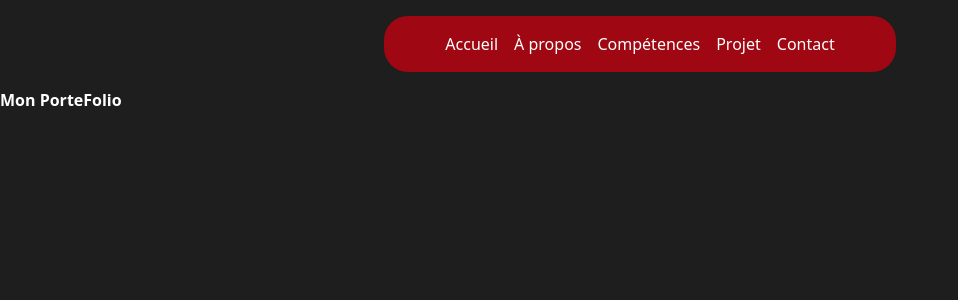
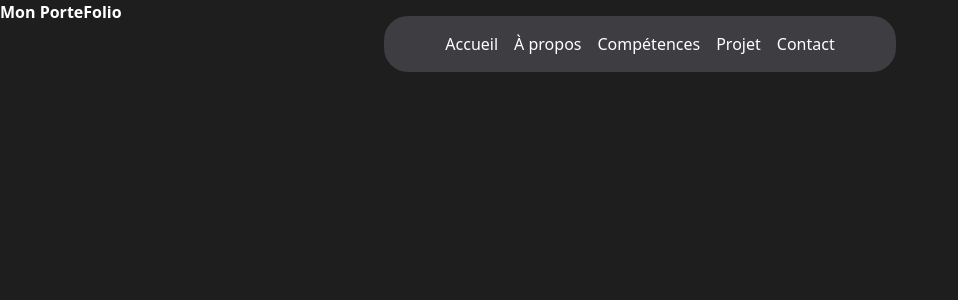
Before and after one commit to Bastien-Antraygues/mon-portfolio-ba, a React (Vite) app: page / in a window 1280 px wide. Shown: the top 300 px of the page, without its empty margins (0-958 px from the left). Built offline with nearby package versions, Linux system fonts and the light colour scheme.

Commit message:
NavBar change block to fixed and bg red to vs-dark-1

```diff
--- a/src/components/NavBar.tsx
+++ b/src/components/NavBar.tsx
@@ -1,6 +1,6 @@
 export function NavBar(){
     return(
-        <nav className="block bg-red-800 p-4 m-4 rounded-3xl md:w-[50%] lg:w-[40%] mx-auto">
+        <nav className="fixed bg-vs-dark-1 p-4 m-4 rounded-3xl md:w-[50%] lg:w-[40%] mx-[30%]">
             <div className="flex gap-4 justify-center">
                 <a href="#home">Accueil</a>
                 <a href="#propos">À propos</a>
```
Also changed, not shown: src/pages/SingleHome.tsx (deleted, +0 -7 lines).
